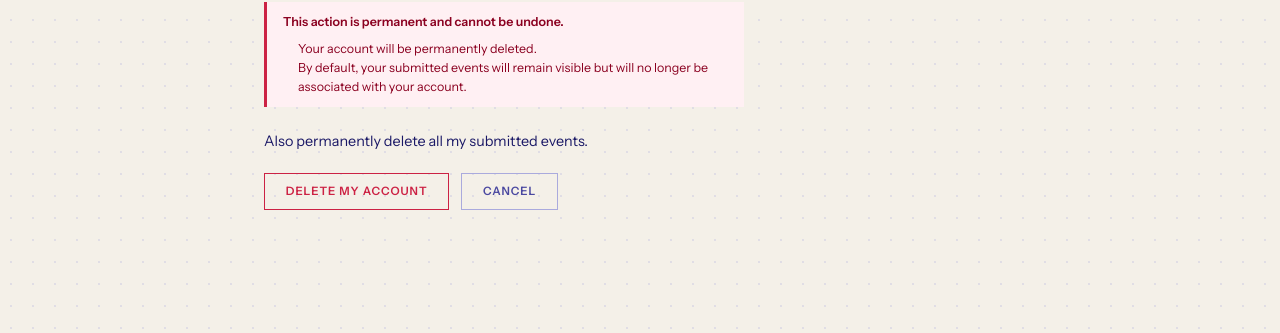
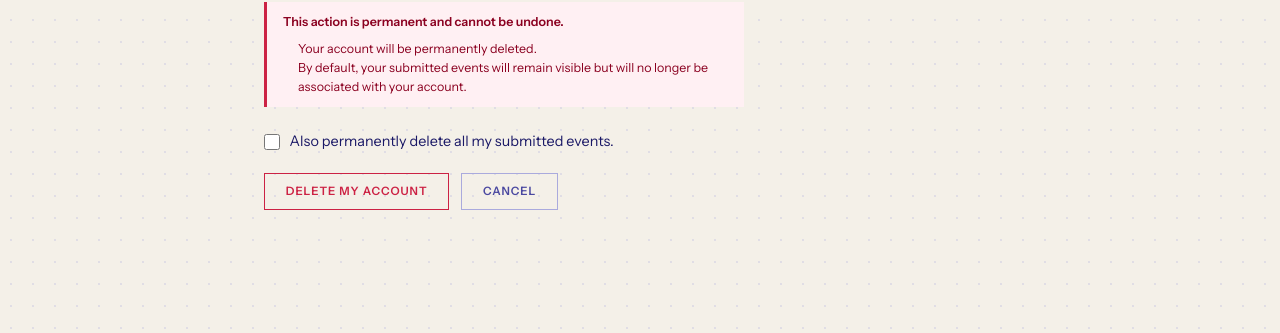
Before and after one commit to ariansajina/pleskal, a Django app: page /accounts/delete/ in a window 1280 px wide. Shown: the part 123-456 px from the top of the page. Run offline with Django 5.2, Linux system fonts and the light colour scheme; the visitor is signed in with stand-in values (Sample User, id 1); style sheets or scripts are compiled from the project's sources; some web fonts are replaced.

```diff
--- a/templates/base.html
+++ b/templates/base.html
@@ -334,7 +334,7 @@
     }
     .filter-chip:hover { border-color: var(--blue); color: var(--blue); }
     input[type="checkbox"]:checked + .filter-chip { border-color: var(--blue); color: var(--cream); background: var(--blue); }
-    input[type="checkbox"]:not(.form-check input) {
+    .filter-checkboxes input[type="checkbox"] {
       opacity: 0;
       position: absolute;
       width: 1px;
```
